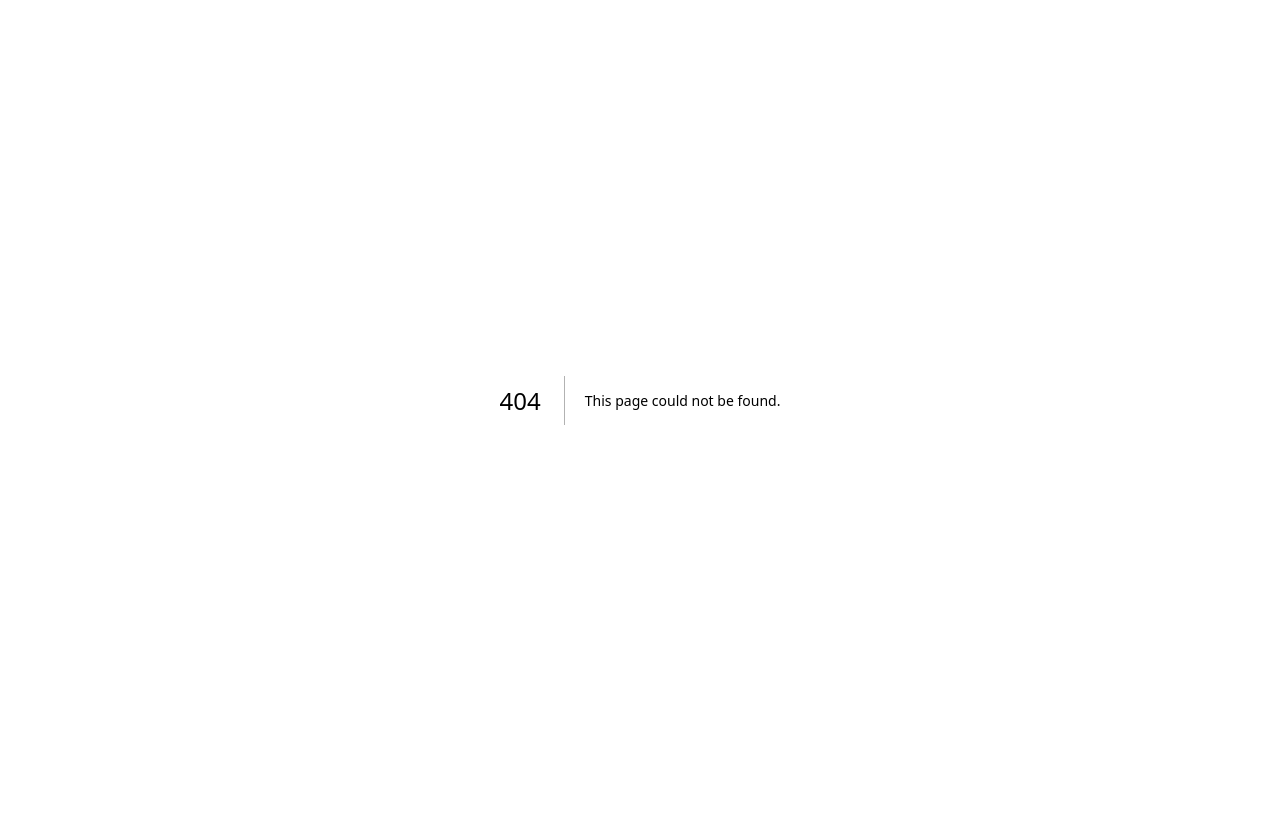
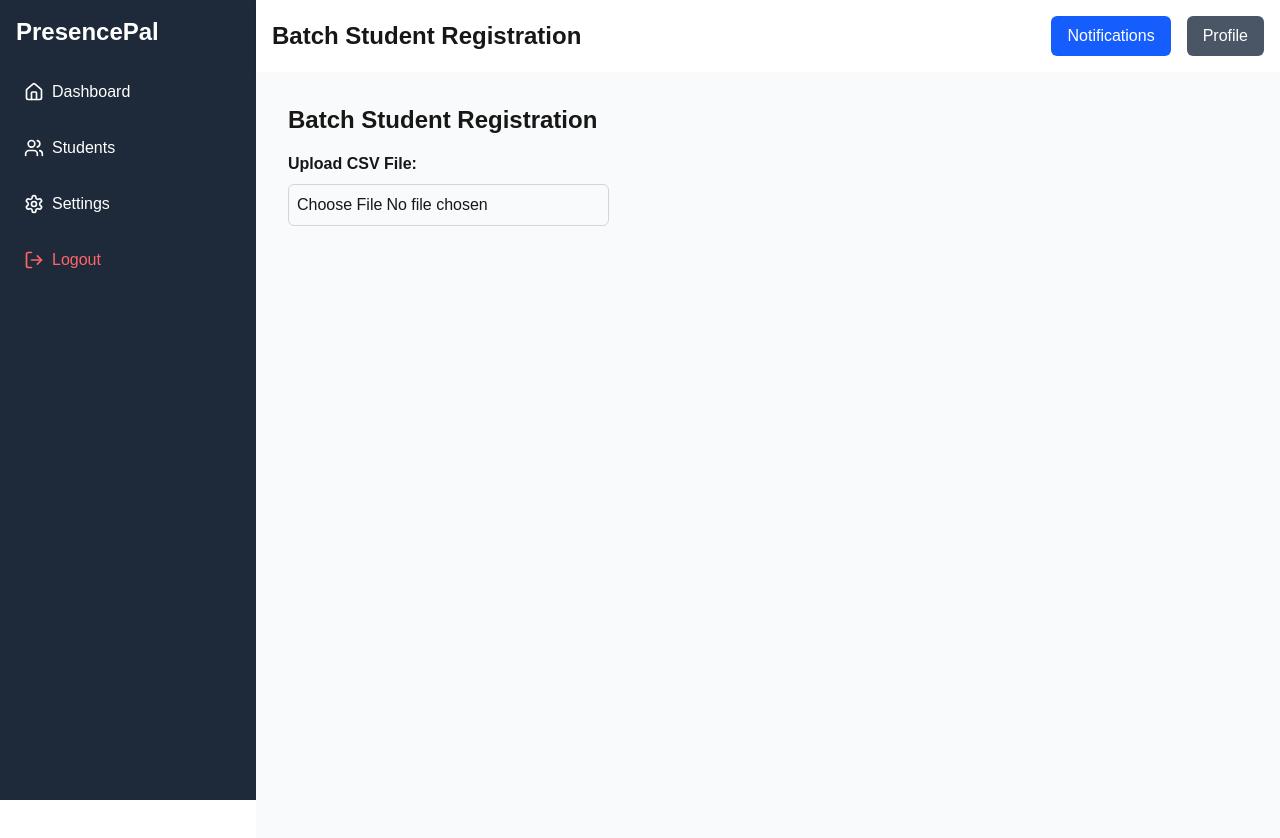
Before and after one commit to abdiwasac21/presencepal, a Next.js app: page /teacher/students in a window 1280 px wide. Before the commit this address had no page. Shown: the top 838 px of the page. Before the commit the page ends 800 px from the top, so only its background shows below. Built offline with nearby package versions, Linux system fonts and the light colour scheme.

Commit message:
Add CSV upload functionality for batch student registration; include new StudentSideBar component

```diff
--- a/app/student/dashboard/page.js
+++ b/app/student/dashboard/page.js
@@ -1,7 +1,7 @@
 "use client";
 import { Component } from "lucide-react";
 import { useEffect, useState } from "react";
-import Sidebar from "@/components/sideBar";
+import StudentSideBar from "@/components/StudentSideBar";
 import Header from "@/components/Header";
 
 const StudentDashboard = () => {
@@ -50,9 +50,15 @@ const StudentDashboard = () => {
     fetchStudentData();
   }, []);
 
+  const handleLogout = () => {
+    localStorage.removeItem("isStudentLoggedIn");
+    localStorage.removeItem("authToken");
+    window.location.href = "/student/login";
+  }
+
   return (
     <div className="flex">
-      <Sidebar />
+      <StudentSideBar />
       <div className="flex-1">
         <Header title="Student Dashboard" />
         <div className="p-8 bg-gray-50 min-h-screen">
@@ -64,11 +70,7 @@ const StudentDashboard = () => {
               <p>Grade: {studentData.class}</p>
               <p>Roll Number: {studentData.universityId}</p>
               <button
-                onClick={() => {
-                  localStorage.removeItem("isStudentLoggedIn");
-                  localStorage.removeItem("authToken");
-                  window.location.href = "/student/login";
-                }}
+                onClick={handleLogout}
                 className="px-4 py-2 text-white bg-red-600 rounded-md hover:bg-red-700"
               >
                 Logout
--- a/app/teacher/dashboard/page.js
+++ b/app/teacher/dashboard/page.js
@@ -1,7 +1,7 @@
 "use client";
 import { useRouter } from 'next/navigation';
 import { useState, useEffect } from 'react';
-import Sidebar from '@/components/sideBar';
+import  Sidebar  from '@/components/sideBar';
 import Header from '@/components/Header';
 
 const TeacherDashboard = () => {
--- a/app/teacher/login/page.js
+++ b/app/teacher/login/page.js
@@ -25,12 +25,12 @@ const LoginForm = () => {
       if (response.ok) {
         const data = await response.json();
         console.log('Login successful:', data);
-
-                // Store login state and email in localStorage
+        // Store the auth token in localStorage so it can be used in future requests.
+        localStorage.setItem('authToken', data.token);
         localStorage.setItem('loggedIn', 'true');
         localStorage.setItem('email', email);
 
-                // Redirect to the dashboard
+        // Redirect to the teacher dashboard.
         router.push('/teacher/dashboard');
       } else {
         alert('Invalid credentials');
--- /dev/null
+++ b/app/teacher/students/page.js
@@ -0,0 +1,132 @@
+"use client";
+
+import { useState } from "react";
+import { useRouter } from "next/navigation";
+import Papa from "papaparse";
+import Sidebar from "@/components/sideBar";
+import Header from "@/components/Header";
+
+const DEFAULT_PASSWORD = "default_password";
+
+const CSVUpload = () => {
+  const router = useRouter();
+  const [students, setStudents] = useState([]);
+  const [csvError, setCsvError] = useState("");
+  const [loading, setLoading] = useState(false);
+
+  const handleFileUpload = (e) => {
+    const file = e.target.files[0];
+    if (!file) return;
+
+    Papa.parse(file, {
+      header: true, // Assumes the CSV file has headers: name, universityId, class
+      skipEmptyLines: true,
+      complete: (results) => {
+        console.log("Parsed CSV:", results.data);
+        setStudents(results.data);
+        setCsvError(""); // Clear any previous error
+      },
+      error: (error) => {
+        setCsvError("Error parsing CSV file: " + error.message);
+      },
+    });
+  };
+
+  const handleSubmit = async (e) => {
+    e.preventDefault();
+    setLoading(true);
+
+    if (students.length === 0) {
+      setCsvError("No students to register");
+      setLoading(false);
+      return;
+    }
+
+    try {
+      // Create the payload based on the parsed CSV
+      const payload = students.map((s) => ({
+        name: s.name,
+        universityId: s.universityId, // Assuming CSV column header "universityId"
+        class: s.class || "BSE", // Default to "BSE" if no class is provided
+        password: DEFAULT_PASSWORD,
+      }));
+
+      console.log("Payload being sent:", JSON.stringify(payload, null, 2));
+
+      // Send a POST request with an array of student objects.
+      const response = await fetch("http://localhost:80/teacher/student/register", {
+        method: "POST",
+        headers: {
+          "Content-Type": "application/json",
+          "Authorization": `Bearer ${localStorage.getItem("authToken")}`,
+        },
+        body: JSON.stringify(payload),
+      });
+
+      if (!response.ok) {
+        let errorData;
+        try {
+          errorData = await response.json();
+        } catch (err) {
+          errorData = { message: "Registration failed with status " + response.status };
+        }
+        console.error("Registration failed:", errorData);
+        setCsvError(errorData.message || "Batch registration failed");
+      } else {
+        router.push("/teacher/dashboard");
+      }
+    } catch (error) {
+      console.error("Batch registration error:", error);
+      setCsvError("Error submitting registration: " + error.message);
+    }
+    setLoading(false);
+  };
+
+  return (
+    <div className="flex">
+      {/* Sidebar on the left */}
+      <Sidebar />
+      {/* Main content with Header and Upload Form */}
+      <div className="flex-1">
+        <Header title="Batch Student Registration" />
+        <div className="p-8 bg-gray-50 min-h-screen">
+          <h1 className="text-2xl font-bold mb-4">Batch Student Registration</h1>
+          {csvError && <p className="text-red-500 mb-4">{csvError}</p>}
+          <div className="mb-4">
+            <label htmlFor="csv-upload" className="block mb-2 font-semibold">
+              Upload CSV File:
+            </label>
+            <input
+              id="csv-upload"
+              type="file"
+              accept=".csv"
+              onChange={handleFileUpload}
+              className="p-2 border border-gray-300 rounded-md"
+            />
+          </div>
+          {students.length > 0 && (
+            <div>
+              <h2 className="text-xl mb-2">Parsed Students</h2>
+              <ul>
+                {students.map((s, index) => (
+                  <li key={index}>
+                    name= {s.name} id=- {s.universityId} class= - {s.class}
+                  </li>
+                ))}
+              </ul>
+              <button
+                onClick={handleSubmit}
+                disabled={loading}
+                className="mt-4 px-4 py-2 bg-blue-600 text-white rounded hover:bg-blue-700"
+              >
+                {loading ? "Registering..." : "Submit Batch Registration"}
+              </button>
+            </div>
+          )}
+        </div>
+      </div>
+    </div>
+  );
+};
+
+export default CSVUpload;
--- /dev/null
+++ b/components/StudentSideBar.js
@@ -0,0 +1,47 @@
+import React from 'react';
+import { Home, Users, Settings, LogOut } from 'lucide-react';
+import Link from 'next/link';
+import { useState } from 'react';
+
+const StudentSideBar = () => {
+    const [attendanceOpen, setAttendanceOpen] = useState(false);
+    return (
+        <div className="h-screen w-64 bg-gray-800 text-white flex flex-col p-4">
+            <h1 className="text-2xl font-bold mb-6">PresencePal</h1>
+            <nav className="flex flex-col gap-4">
+                <Link href="/app/student/dashboard" className="flex items-center gap-2 p-2 rounded-md hover:bg-gray-700">
+                    <Home className="w-5 h-5" /> Dashboard
+                </Link>
+                <div className="flex flex-col">
+                    <div
+                        onClick={() => setAttendanceOpen(!attendanceOpen)}
+                        className="flex items-center gap-2 p-2 rounded-md hover:bg-gray-700 cursor-pointer"
+                    >
+                        <Users className="w-5 h-5" /> Attendance
+                    </div>
+                    {attendanceOpen && (
+                        <div className="flex flex-col ml-6">
+                            <Link
+                                href="/app/student/attendance/mark"
+                                className="flex items-center gap-2 p-2 rounded-md hover:bg-gray-700"
+                            >
+                                Mark Attendance
+                            </Link>
+                            <Link
+                                href="/app/student/attendance/view"
+                                className="flex items-center gap-2 p-2 rounded-md hover:bg-gray-700"
+                            >
+                                View Attendance
+                            </Link>
+                        </div>
+                    )}
+                </div>
+                <Link href="/app/student/logout" className="flex items-center gap-2 p-2 mt-auto text-red-400 hover:bg-gray-700">
+                    <LogOut className="w-5 h-5" /> Logout
+                </Link>
+            </nav>
+        </div>
+    )
+};
+
+export default StudentSideBar;
--- a/components/sideBar.js
+++ b/components/sideBar.js
@@ -1,27 +1,35 @@
 import React from 'react';
 import { Home, Users, Settings, LogOut } from 'lucide-react';
 import Link from 'next/link';
+
+const handleLogout = () => {
+    localStorage.removeItem("isTeacherLoggedIn");
+    localStorage.removeItem("authToken");
+    window.location.href = "/teacher/login";
+}
 
 const Sidebar = () => {
     return (
         <div className="h-screen w-64 bg-gray-800 text-white flex flex-col p-4">
             <h1 className="text-2xl font-bold mb-6">PresencePal</h1>
             <nav className="flex flex-col gap-4">
-                <Link href="/app/teacher/dashboard" className="flex items-center gap-2 p-2 rounded-md hover:bg-gray-700">
+                <Link href="teacher/dashboard" className="flex items-center gap-2 p-2 rounded-md hover:bg-gray-700">
                     <Home className="w-5 h-5" /> Dashboard
                 </Link>
-                <Link href="/app/teacher/students" className="flex items-center gap-2 p-2 rounded-md hover:bg-gray-700">
+                <Link href="/teacher/students" className="flex items-center gap-2 p-2 rounded-md hover:bg-gray-700">
                     <Users className="w-5 h-5" /> Students
                 </Link>
                 <Link href="/app/teacher/settings" className="flex items-center gap-2 p-2 rounded-md hover:bg-gray-700">
                     <Settings className="w-5 h-5" /> Settings
                 </Link>
-                <Link href="/app/teacher/logout" className="flex items-center gap-2 p-2 mt-auto text-red-400 hover:bg-gray-700">
-                    <LogOut className="w-5 h-5" /> Logout
+                <Link href="/teacher/logout" className="flex items-center gap-2 p-2 mt-auto text-red-400 hover:bg-gray-700">
+                    <LogOut className="w-5 h-5" onClick={handleLogout}/> Logout
                 </Link>
             </nav>
         </div>
     );
 };
 
+
+
 export default Sidebar;
--- a/package.json
+++ b/package.json
@@ -12,6 +12,7 @@
     "@shadcn/ui": "^0.0.4",
     "lucide-react": "^0.483.0",
     "next": "15.2.2",
+    "papaparse": "^5.5.2",
     "react": "^19.0.0",
     "react-dom": "^19.0.0"
   },
```
Also changed, not shown: 1 other file (tests, documents, lock files or other folders). Lines whose indentation alone changed are shown as unchanged.
